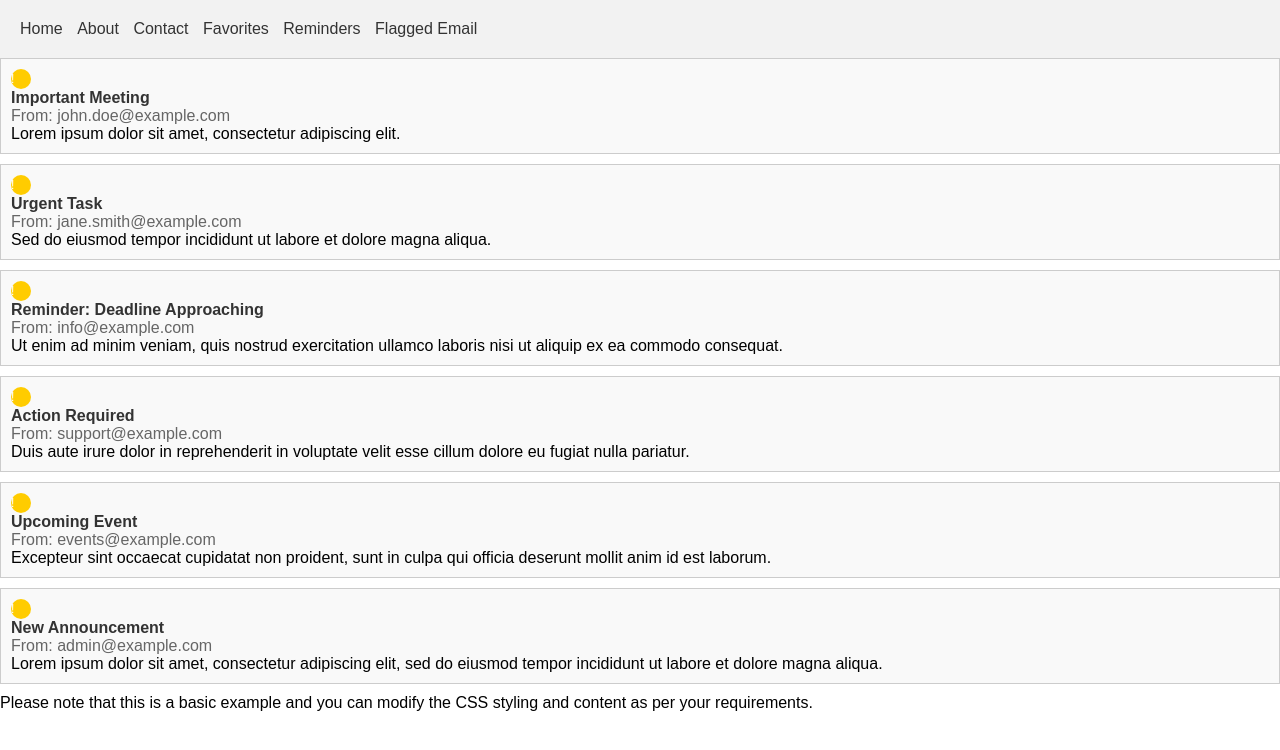
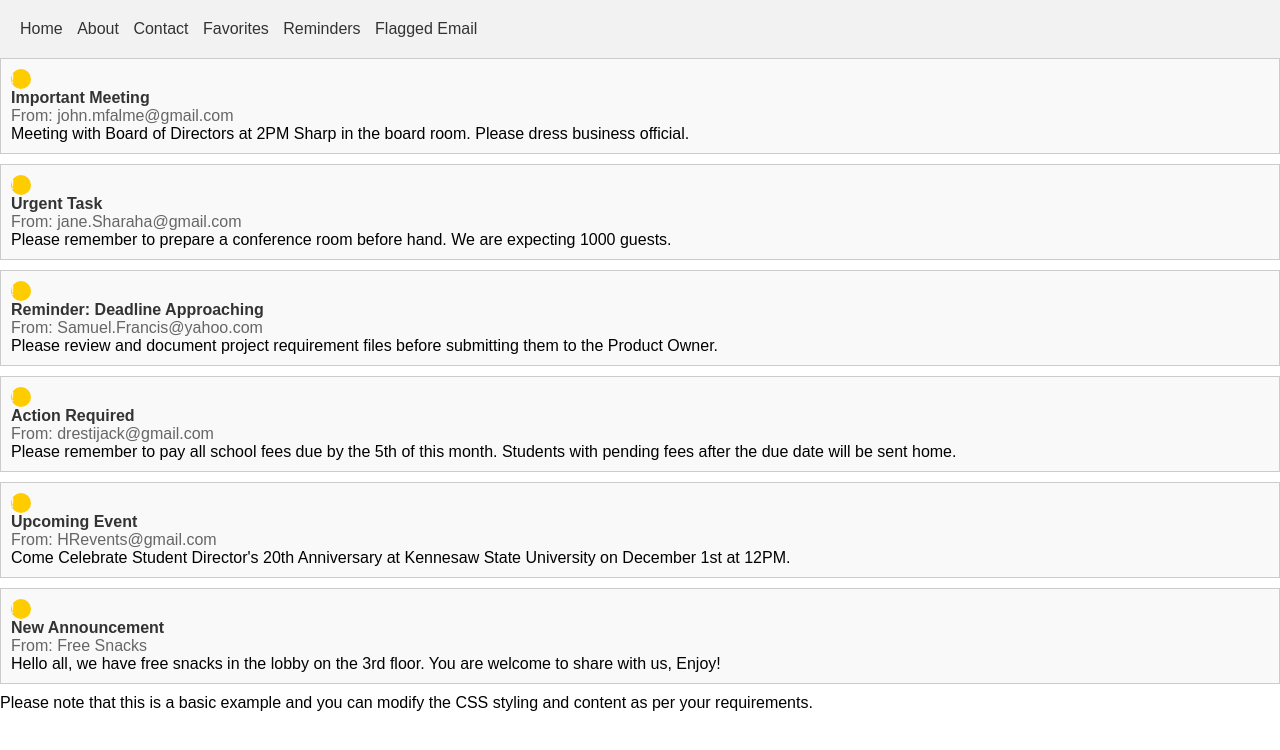
Before and after one commit to nimmohvalen/todolist, a plain HTML site: page Flagged Email.html in a window 1280 px wide. Drawn offline with Linux system fonts and the light colour scheme.

Commit message:
Email Changes

```diff
--- a/Flagged Email.html
+++ b/Flagged Email.html
@@ -57,8 +57,8 @@
       <span class="flag-icon">!</span>
     </div>
     <div class="subject">Important Meeting</div>
-    <div class="sender">From: john.doe@example.com</div>
-    <div class="message">Lorem ipsum dolor sit amet, consectetur adipiscing elit.</div>
+    <div class="sender">From: john.mfalme@gmail.com</div>
+    <div class="message">Meeting with Board of Directors at 2PM Sharp in the board room. Please dress business official.</div>
   </div>
 
   <div class="email">
@@ -66,8 +66,8 @@
       <span class="flag-icon">!</span>
     </div>
     <div class="subject">Urgent Task</div>
-    <div class="sender">From: jane.smith@example.com</div>
-    <div class="message">Sed do eiusmod tempor incididunt ut labore et dolore magna aliqua.</div>
+    <div class="sender">From: jane.Sharaha@gmail.com</div>
+    <div class="message">Please remember to prepare a conference room before hand. We are expecting 1000 guests.</div>
   </div>
 
   <div class="email">
@@ -75,8 +75,8 @@
       <span class="flag-icon">!</span>
     </div>
     <div class="subject">Reminder: Deadline Approaching</div>
-    <div class="sender">From: info@example.com</div>
-    <div class="message">Ut enim ad minim veniam, quis nostrud exercitation ullamco laboris nisi ut aliquip ex ea commodo consequat.</div>
+    <div class="sender">From: Samuel.Francis@yahoo.com</div>
+    <div class="message">Please review and document project requirement files before submitting them to the Product Owner. </div>
   </div>
 
   <div class="email">
@@ -84,8 +84,8 @@
       <span class="flag-icon">!</span>
     </div>
     <div class="subject">Action Required</div>
-    <div class="sender">From: support@example.com</div>
-    <div class="message">Duis aute irure dolor in reprehenderit in voluptate velit esse cillum dolore eu fugiat nulla pariatur.</div>
+    <div class="sender">From: drestijack@gmail.com</div>
+    <div class="message">Please remember to pay all school fees due by the 5th of this month. Students with pending fees after the due date will be sent home.</div>
   </div>
 
   <div class="email">
@@ -93,8 +93,8 @@
       <span class="flag-icon">!</span>
     </div>
     <div class="subject">Upcoming Event</div>
-    <div class="sender">From: events@example.com</div>
-    <div class="message">Excepteur sint occaecat cupidatat non proident, sunt in culpa qui officia deserunt mollit anim id est laborum.</div>
+    <div class="sender">From: HRevents@gmail.com</div>
+    <div class="message">Come Celebrate Student Director's 20th Anniversary at Kennesaw State University on December 1st at 12PM. </div>
   </div>
 
   <div class="email">
@@ -102,8 +102,8 @@
       <span class="flag-icon">!</span>
     </div>
     <div class="subject">New Announcement</div>
-    <div class="sender">From: admin@example.com</div>
-    <div class="message">Lorem ipsum dolor sit amet, consectetur adipiscing elit, sed do eiusmod tempor incididunt ut labore et dolore magna aliqua.</div>
+    <div class="sender">From: Free Snacks</div>
+    <div class="message"> Hello all, we have free snacks in the lobby on the 3rd floor. You are welcome to share with us, Enjoy!</div>
   </div>
 </body>
 </html>
```
